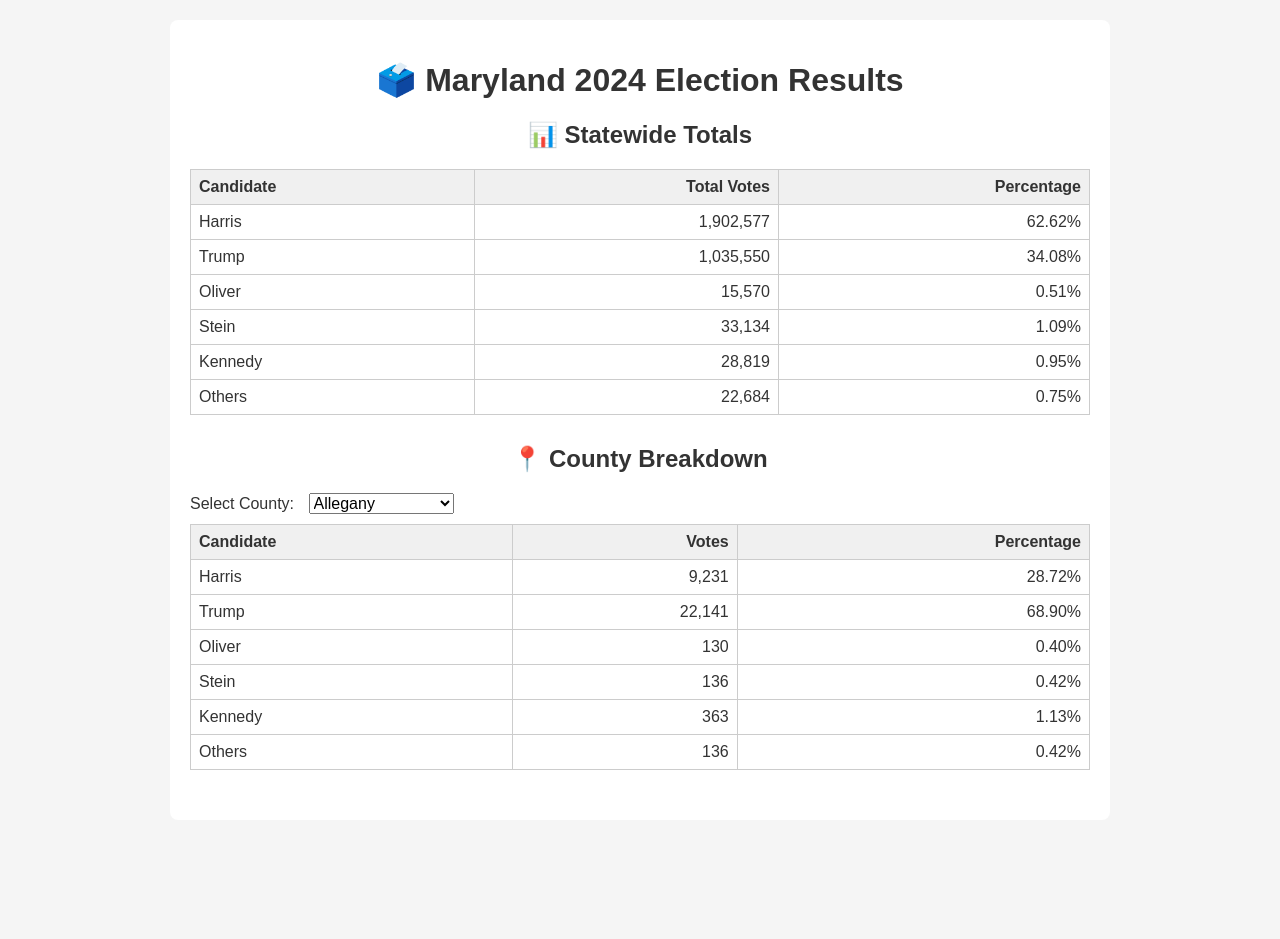
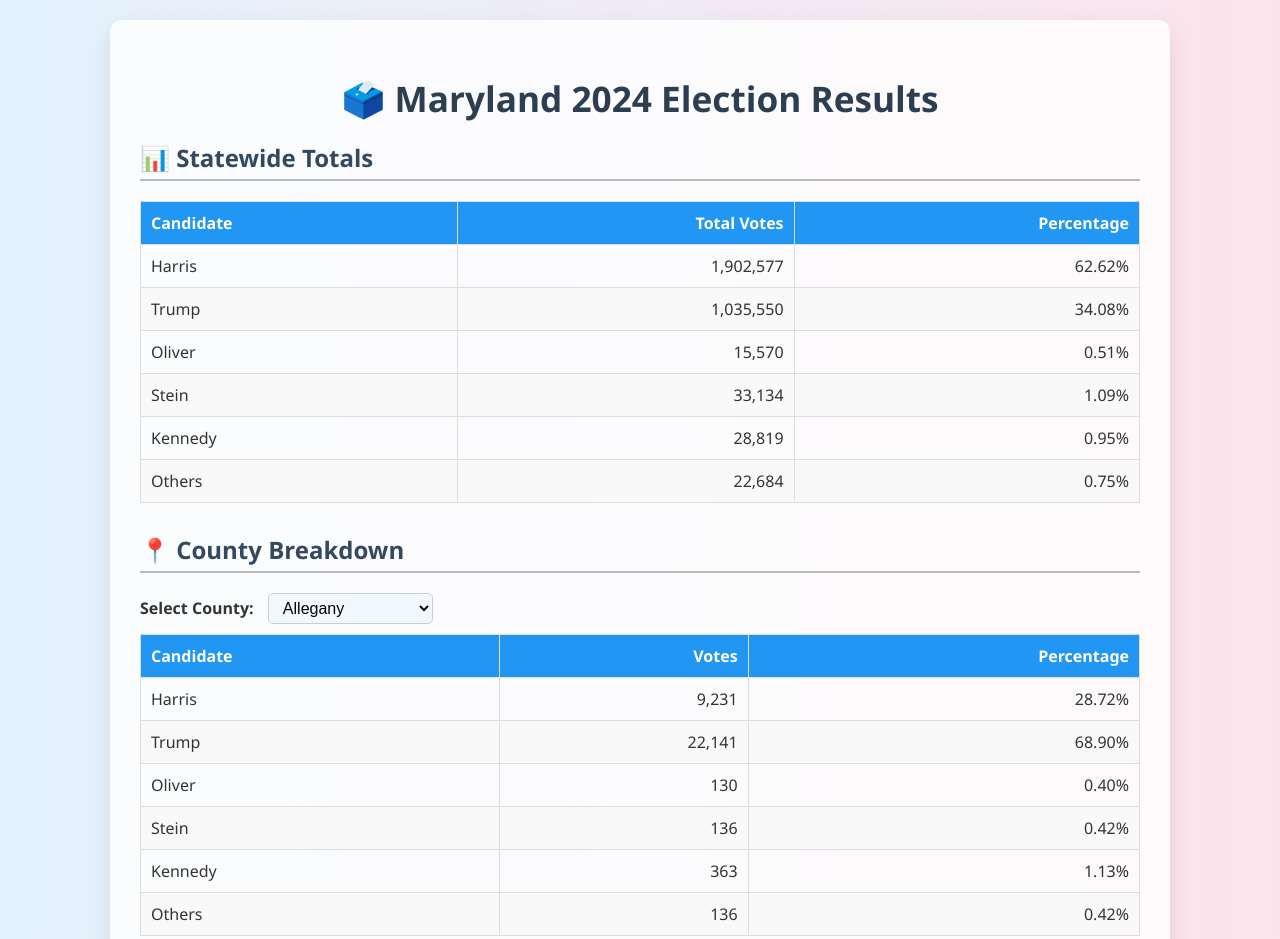
Before and after one commit to SarahMeklir/llm-demos, a plain HTML site: page md-results/index.html in a window 1280 px wide. Shown: the top 939 px of the page. Before the commit the page ends 840 px from the top, so only its background shows below. Drawn offline with Linux system fonts and the light colour scheme.

Commit message:
GPT's second try styles.css

```diff
--- a/md-results/styles.css
+++ b/md-results/styles.css
@@ -1,21 +1,31 @@
 body {
-  font-family: Arial, sans-serif;
-  background: #f5f5f5;
+  font-family: 'Segoe UI', Tahoma, Geneva, Verdana, sans-serif;
+  background: linear-gradient(to right, #e3f2fd, #fce4ec);
   color: #333;
   margin: 0;
   padding: 20px;
 }
 
 .container {
-  max-width: 900px;
+  max-width: 1000px;
   margin: auto;
-  background: white;
-  padding: 20px;
-  border-radius: 8px;
+  background: #ffffffcc;
+  padding: 30px;
+  border-radius: 12px;
+  box-shadow: 0 10px 25px rgba(0, 0, 0, 0.1);
 }
 
-h1, h2 {
+h1 {
   text-align: center;
+  font-size: 2.2em;
+  color: #2c3e50;
+  margin-bottom: 10px;
+}
+
+h2 {
+  color: #34495e;
+  border-bottom: 2px solid #bbb;
+  padding-bottom: 5px;
 }
 
 table {
@@ -26,21 +36,37 @@ table {
 }
 
 th, td {
-  border: 1px solid #ccc;
-  padding: 8px;
+  border: 1px solid #ddd;
+  padding: 10px;
   text-align: right;
 }
 
 th {
-  background-color: #f0f0f0;
+  background-color: #2196f3;
+  color: white;
+}
+
+tr:nth-child(even) {
+  background-color: #f9f9f9;
 }
 
 td:first-child, th:first-child {
   text-align: left;
 }
 
-label, select {
+label {
+  font-weight: bold;
+  margin-right: 10px;
+}
+
+select {
+  padding: 5px 10px;
   font-size: 1rem;
-  margin-right: 10px;
-  display: inline-block;
+  border-radius: 5px;
+  border: 1px solid #ccc;
+  background-color: #f0f8ff;
 }
+
+select:hover {
+  background-color: #e3f2fd;
+}
```
